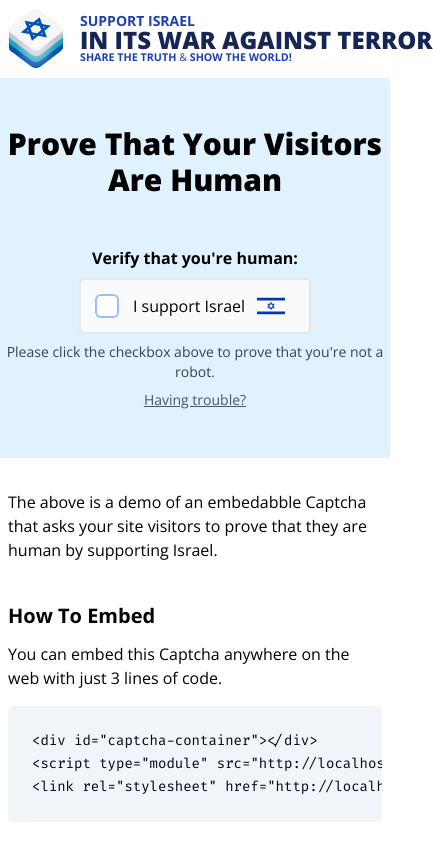
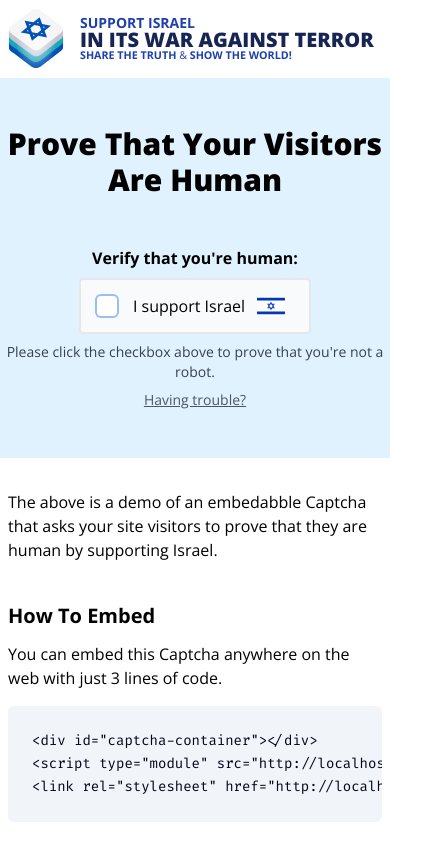
Before and after one commit to Yiddishe-Kop/support-israel-captcha, a Vue app: page / in a window 390 px wide. Shown: the top 841 px of the page, 433 px wide, since content can reach past the window. Built offline with nearby package versions, Linux system fonts and the light colour scheme.

Commit message:
ui: mobile tweak

```diff
--- a/src/components/AppHeader.vue
+++ b/src/components/AppHeader.vue
@@ -12,7 +12,7 @@
           Support Israel
         </h2>
         <h1
-          class="text-blue-950 uppercase font-black whitespace-nowrap text-2xl/none"
+          class="text-blue-950 uppercase font-black whitespace-nowrap text-xl/none sm:text-2xl/none"
         >
           in its war against terror
         </h1>
```
